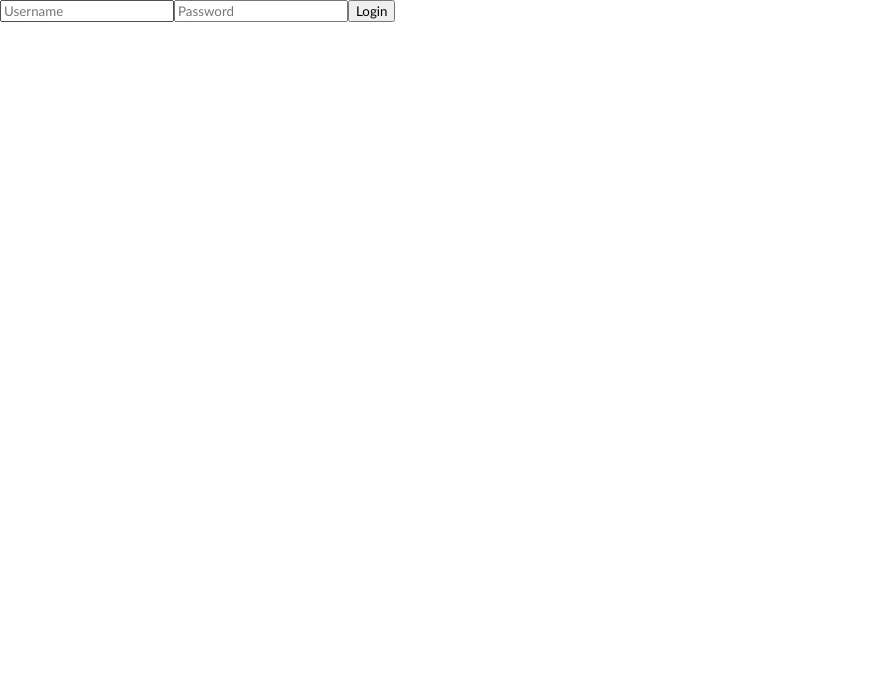
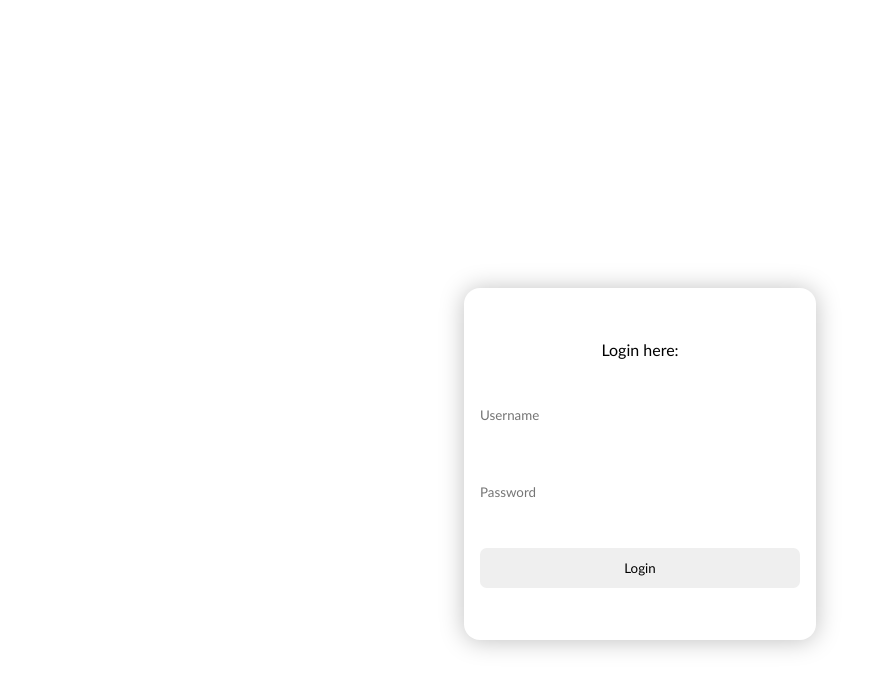
Before and after one commit to BAZBOT123/solo-project-diary-client, a React (Create React App) app: page / in a window 1280 px wide. Shown: the top 690 px of the page, without its empty margins (0-889 px from the left). Built offline with nearby package versions, Linux system fonts and the light colour scheme; no server answers; a web font is replaced by a local one.

Commit message:
added styles to login.css

```diff
--- a/src/components/Login.js
+++ b/src/components/Login.js
@@ -1,6 +1,6 @@
 import { useState, React } from 'react';
 import { useNavigate } from 'react-router-dom';
-// import './style.css';
+import './login.css';
 
 const Login = () => {
   const emptyUser = { username: '', password: '' };
@@ -45,6 +45,7 @@ const Login = () => {
   return (
     <div className='login-page'>
       <form className='login-form' onSubmit={handleLogin}>
+          <p>Login here:</p>
         <input
           type='text'
           placeholder='Username'
--- a/src/components/login.css
+++ b/src/components/login.css
@@ -0,0 +1,42 @@
+.login-page {
+    padding: 4em;
+    background-color: var(--clr-light);
+    display: flex;
+    justify-content: center;
+    align-items: center;
+    min-height: 100vh;
+  }
+
+  .login-form {
+    display: flex;
+    flex-direction: column;
+    justify-content: space-evenly;
+    box-shadow: 0px 1px 25px rgba(0, 0, 0, 0.25);
+    align-items: center;
+    height: 20em;
+    width: 20em;
+    padding: 1em;
+    border-radius: 1rem;
+    background-color: #fff;
+  }
+
+  .login-form input,
+  .submit {
+    width: 100%;
+    height: 3em;
+    outline: none;
+    border: none;
+    border-radius: 0.5em;
+    border: 1px solid var(--clr-accent);
+    padding: 0 0.5em;
+  }
+
+  .submit {
+    cursor: pointer;
+    transition: background 0.5s;
+    font-weight: var(--fw-bold);
+  }
+
+  .submit:hover {
+    background-color: var(--clr-accent);
+  }
```
